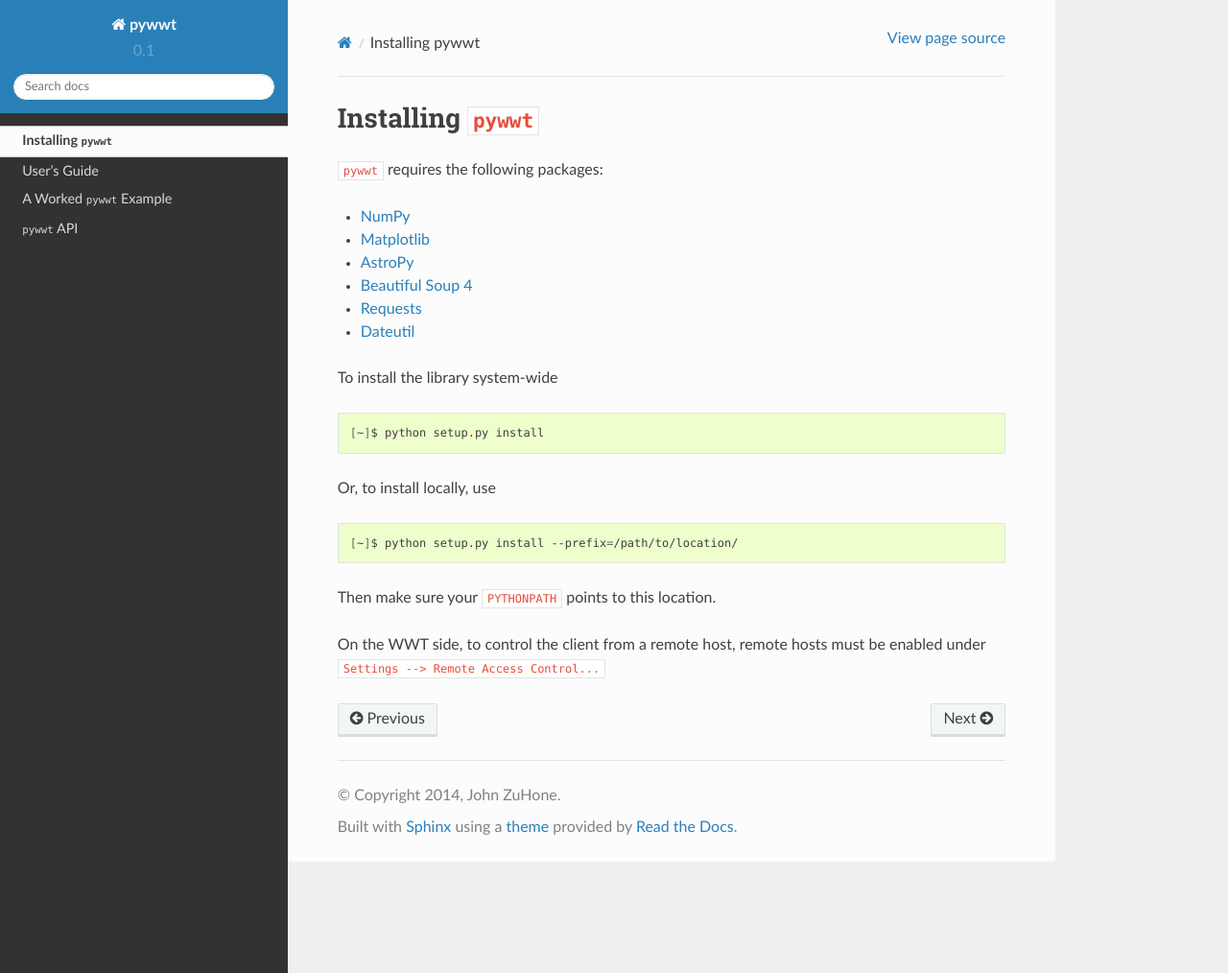
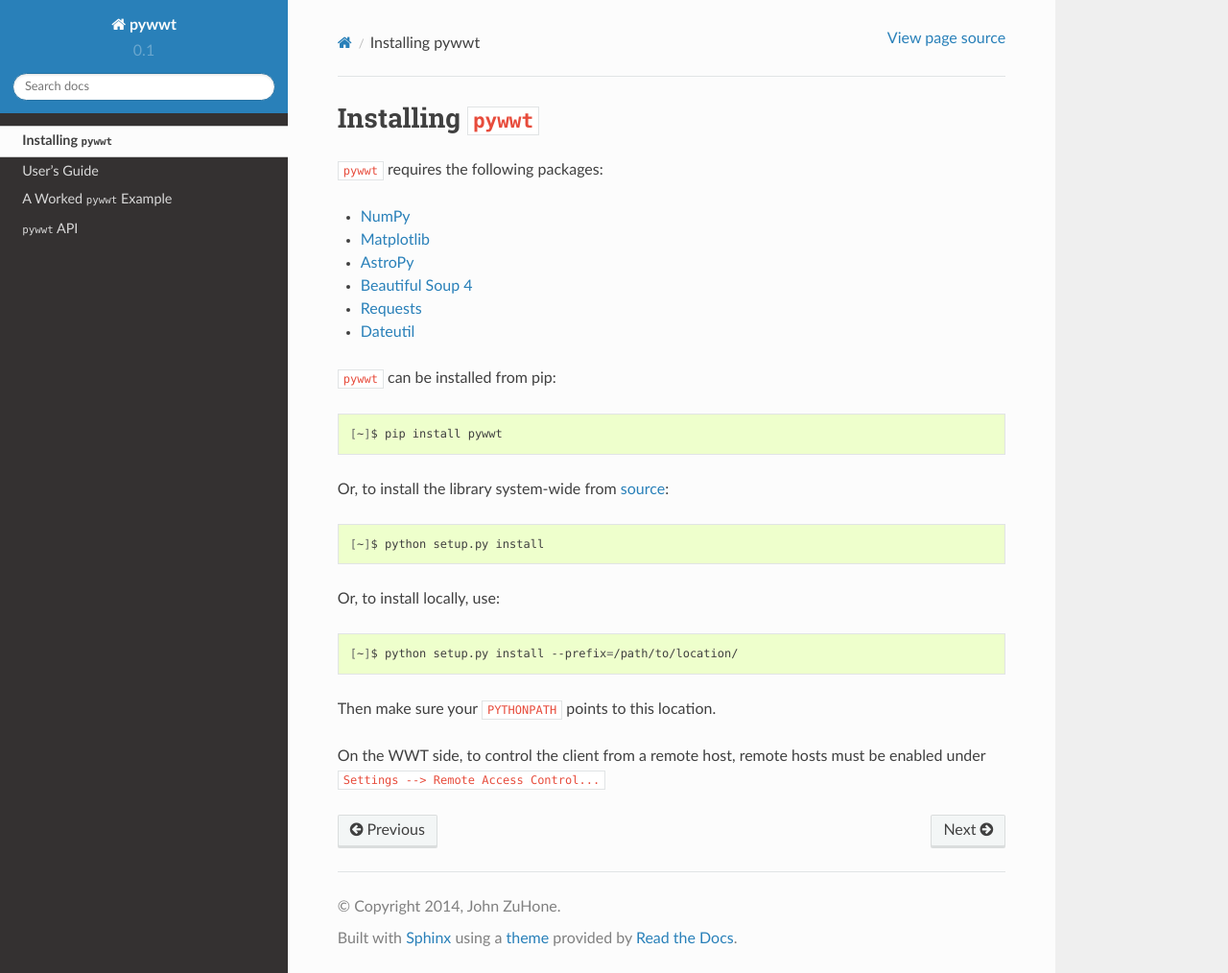
Before and after one commit to WorldWideTelescope/pywwt, a Sphinx documentation site: the page built from source/installing.rst, in a window 1280 px wide and 1014 px high. Shown: the whole window at 96% size. Built offline with Sphinx 7.4.7 and the Read the Docs theme 2.0.0, drawn with Linux system fonts in a browser that asks for light colours.

Commit message:
More installation info

```diff
--- a/source/installing.rst
+++ b/source/installing.rst
@@ -10,13 +10,19 @@
 - `Requests <http://docs.python-requests.org/en/latest/>`_
 - `Dateutil <http://labix.org/python-dateutil>`_
 
-To install the library system-wide
+``pywwt`` can be installed from pip:
+
+.. code-block:: bash
+
+    [~]$ pip install pywwt
+
+Or, to install the library system-wide from `source <http://github.com/jzuhone/pywwt>`_:
 
 .. code-block:: bash
 
     [~]$ python setup.py install
 
-Or, to install locally, use
+Or, to install locally, use:
 
 .. code-block:: bash
 
--- a/source/pywwt_example.rst
+++ b/source/pywwt_example.rst
@@ -4,8 +4,8 @@
 This is a worked example of how to get a particle dataset into ``pywwt``. To run it yourself,
 you'll need the following:
 
-- `This IPython notebook <files/pywwt_example.ipynb>`_
-- `This data file <files/radio_halo_1kpc_hdf5_part_0200_reduced.h5>`_
+- :download:`This IPython notebook<files/pywwt_example.ipynb>`
+- :download:`This data file<files/radio_halo_1kpc_hdf5_part_0200_reduced.h5>`
 
 You may need to change things in this notebook like the ``host`` address, etc.
 
```
